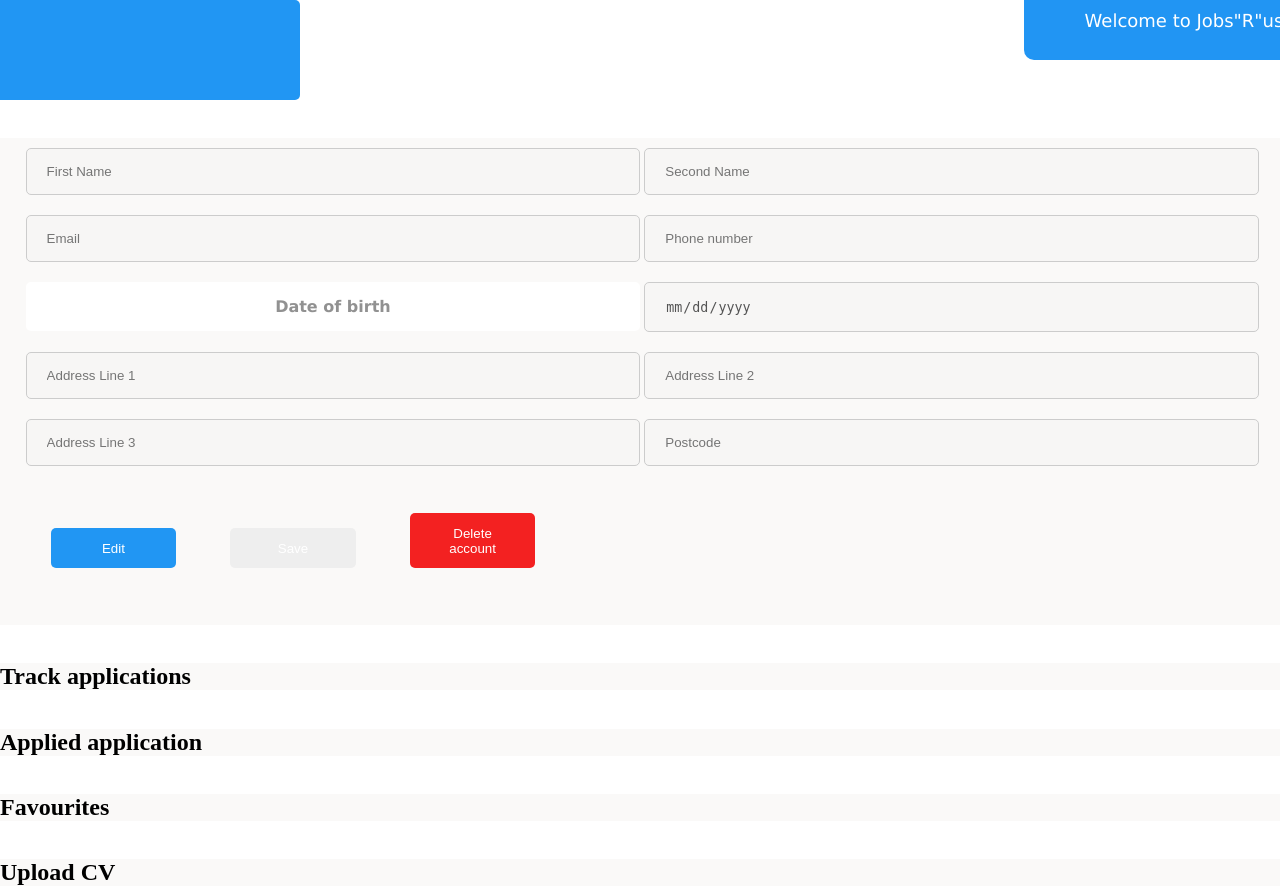
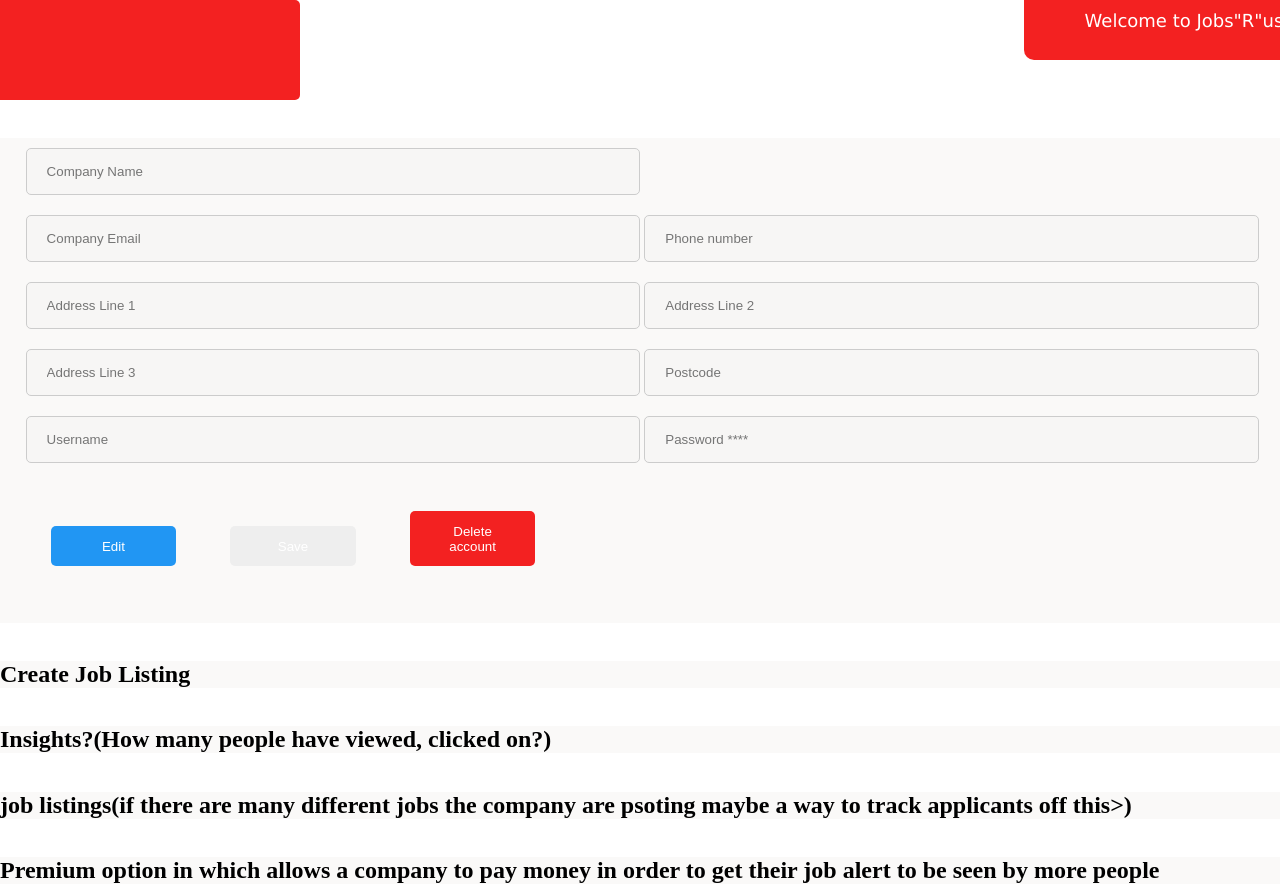
Before and after one commit to Owen-SS/Software-Engineering-Assignment, a Flask app: page /employer in a window 1280 px wide. Run offline with Flask 2, Linux system fonts and the light colour scheme.

Commit message:
updates employer code

```diff
--- a/data/student/accounts/student-account.csv
+++ b/data/student/accounts/student-account.csv
@@ -1,4 +1,3 @@
 id,email,phone_number,first_name,last_name,dob,addressOne,addressTwo,addressThree,postcode,username,password
 Smithy1667832522128,john@smithy.com,7983625567,John,Smithy,2000-11-17,Lint hill,Small town,Gillfod,GL7 2XB,jsmithy00,Smithy22
 Whitticase1668426918136,josh@whitticase.com,9876543212,Josh,Whitticase,2003-04-30,I,Aint,Doxing,Meself,j_sh,joshisthebest
-Staddon1668429999326,owen.staddon@yourmum.com,76543287902,Ow,Staddon,2022-11-23,12dsiwdhwodfh,wdcqdbqwdu,wedhqweo,SO19876,OweSta,OweSta
--- a/static/css/employer.css
+++ b/static/css/employer.css
@@ -12,7 +12,7 @@ font-family: 'Lucida Sans', 'Lucida Sans Regular', 'Lucida Grande', 'Lucida Sans
     position: fixed;
     margin-left: 80%;
     z-index: 1;
-    background-color: #2195f3;
+    background-color:#f32121;
     width: 25%;
     padding-top: 10px;
     padding-bottom: 10px;
@@ -22,7 +22,7 @@ font-family: 'Lucida Sans', 'Lucida Sans Regular', 'Lucida Grande', 'Lucida Sans
 
 #user{
     color: white;
-    background-color: #2196F3;
+    background-color: #f32121;
     height: 100px;
     width: 30%;
     max-width: 300px;
@@ -49,18 +49,8 @@ font-family: 'Lucida Sans', 'Lucida Sans Regular', 'Lucida Grande', 'Lucida Sans
     background-color: rgb(250, 249,248);
 }
 
-#StudentDetails label{
-    text-align: center;
-    background-color: white;
-    padding: 15px 1%;
-    display: inline-block;
-    border-radius: 5px;
-    width: 47%;
-    color: rgb(145, 145, 145);
-  }
 
-
-#StudentDetails input{
+#EmployerDetails input{
     width: 49%;
     padding: 15px 20px;
     margin: 10px 0;
@@ -71,24 +61,28 @@ font-family: 'Lucida Sans', 'Lucida Sans Regular', 'Lucida Grande', 'Lucida Sans
     outline:none;
 }
 
-
-#StudentDetails div{
+#EmployerDetails div{
     margin-left: 2%;
 }
 
-#StudentDetails .name{
+#EmployerDetails .name{
     height: 20%;
 }
 
-#StudentDetails .dob{
-    height: 5%;
-}
-
-  #StudentDetails .address{
+#EmployerDetails .otherDetails{
     height: 20%;
 }
 
-#StudentDetails button{
+
+#EmployerDetails .address{
+    height: 20%;
+}
+
+#EmployerDetails .userAccount{
+    height: 20%;
+}
+
+#EmployerDetails button{
     text-align: center;
     display: inline-block;
     background-color: #2196F3;
@@ -100,11 +94,3 @@ font-family: 'Lucida Sans', 'Lucida Sans Regular', 'Lucida Grande', 'Lucida Sans
     width: 10%;
     border-radius: 5px;
 }
-
-#student-options {
-    background-color: #eee;
-    margin-top: 5%;
-    width: 30%;
-    height: 60%;
-    float: right;
-}
--- a/templates/employer.html
+++ b/templates/employer.html
@@ -4,9 +4,9 @@
     <meta charset="UTF-8">
     <meta http-equiv="X-UA-Compatible" content="IE=edge">
     <meta name="viewport" content="width=device-width, initial-scale=1.0">
-    <link rel="stylesheet" href="../static/css/student_style.css">
-    <script src="../static/js/student_script.js"></script>
-    <title>Student Page</title>
+    <link rel="stylesheet" href="../static/css/employer.css">
+    <script src="../static/js/employer.js"></script>
+    <title>Employer Page</title>
 </head>
 <body onload="getDetails()">
     <div id="top">
@@ -19,20 +19,14 @@
     </div>
     </div>
     <div id="dashboard">
-        <div id = "StudentDetails" class = "divs">
+        <div id = "EmployerDetails" class = "divs">
             <div class="name">
-                <input type="text" placeholder="First Name" id="fName" disabled >
-                <input type="text" placeholder="Second Name" id="sName" disabled>
+                <input type="text" placeholder="Company Name" id="cName" disabled >
             </div>
 
             <div id="otherDetails">
-                <input type="text" placeholder="Email" id="email" disabled>
-                <input type="text" placeholder="Phone number" id="phoneNum" disabled>
-            </div>
-
-            <div class="dob">
-                <label for="DOB"><b>Date of birth</b></label>
-                <input type="date" placeholder="Date of Birth" name="DOB" id="dob" disabled>
+                <input type="text" placeholder="Company Email" id="cEmail" disabled>
+                <input type="text" placeholder="Phone number" id="cPhoneNum" disabled>
             </div>
 
             <div class="address">
@@ -42,6 +36,12 @@
                 <input type="text" placeholder="Postcode" id="postcode" disabled>
             </div>
 
+            <div class="userAccount">
+                <input type="text" placeholder="Username" id="cUsername" disabled>
+                <input type="text" placeholder="Password ****" id="cPassword" disabled>
+
+            </div>
+
             <div class="buttons">
                 <button type="button" id="edit" value="Yes" onclick="editMode(value)">Edit</button>
                 <button type="button" id="save" value="No" style="background-color: #eee;" onclick="editMode(value)"> Save</button>
@@ -49,20 +49,20 @@
             </div>
         </div>
 
-        <div id="applicationTrack" class = "divs">
-            <h2> Track applications</h2>
+        <div id="createJobListing" class = "divs">
+            <h2> Create Job Listing</h2>
         </div>
 
-        <div id="appliedApplications" class = "divs">
-            <h2> Applied application</h2>
+        <div id="Insights" class = "divs">
+            <h2> Insights?(How many people have viewed, clicked on?)</h2>
         </div>
 
-        <div id="favourites" class = "divs">
-            <h2>Favourites</h2>
+        <div id="job listings" class = "divs">
+            <h2>job listings(if there are many different jobs the company are psoting maybe a way to track applicants off this>)</h2>
         </div>
 
-        <div id = "upload cv" class = "divs">
-            <h2>Upload CV</h2>
+        <div id = "PremiumOption" class = "divs">
+            <h2>Premium option in which allows a company to pay money in order to get their job alert to be seen by more people</h2>
         </div>
     </div>
 
--- a/templates/index.html
+++ b/templates/index.html
@@ -24,7 +24,7 @@
 
     <div id = "nav">
         <ul>
-            <li><a href="/employer">Tiagos page</a></li>
+            <li><a href="/employer">Employer Dashboard</a></li>
             <li><a href="/student">Student Dashboard</a></li>
             <li><a href="/login">Login page</a></li>
             <li><a href="/signup">Sign up page</a></li>
```
Also changed, not shown: static/js/employer.js (+24 -40 lines).
